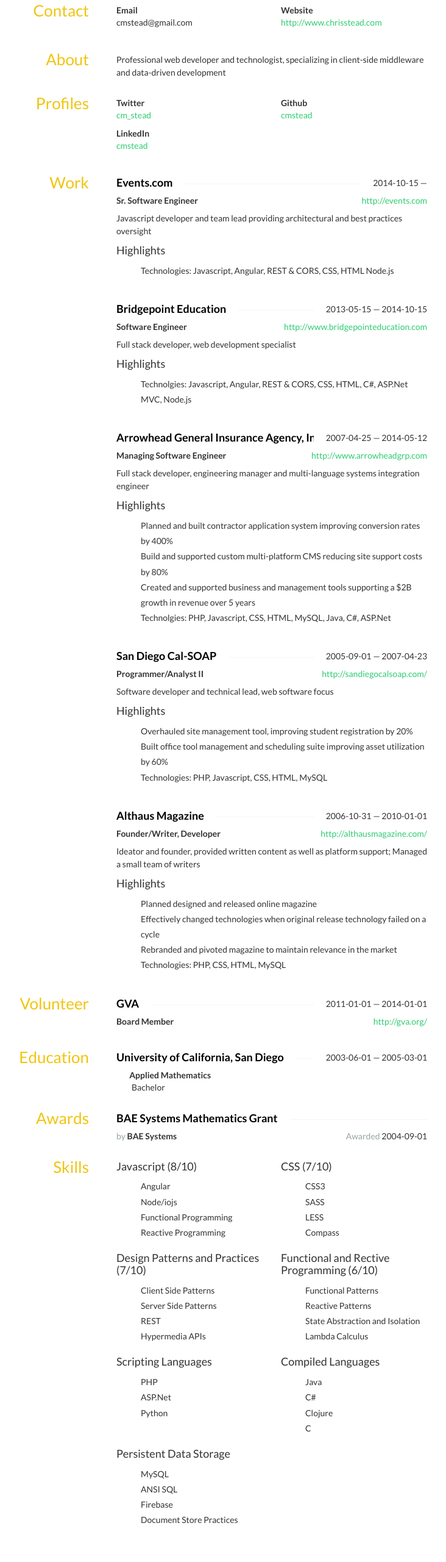
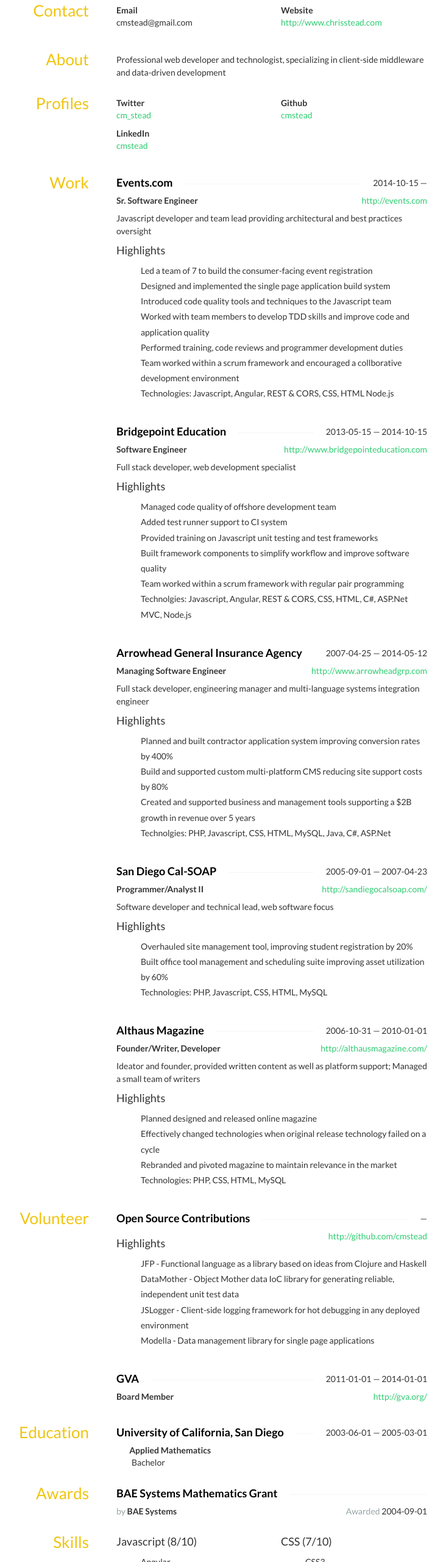
Before and after one commit to cmstead/resume, a website: page cstead-resume.html in a window 1280 px wide. Shown: the part 239-2800 px from the top of the page at 61% size, without its empty margins (284-1016 px from the left). Drawn offline with nearby package versions, Linux system fonts and the light colour scheme; some icons are missing.

Commit message:
Finished first pass.

```diff
--- a/cstead-resume.html
+++ b/cstead-resume.html
@@ -216,7 +216,7 @@
 			<div class="row">
 			<div class="col-sm-6">
 				<strong>Email</strong>
-				<div class="email"><a class="__cf_email__" href="/cdn-cgi/l/email-protection" data-cfemail="f3909e8087969297b3949e929a9fdd909c9e">[email&#160;protected]</a><script cf-hash='f9e31' type="text/javascript">
+				<div class="email"><a class="__cf_email__" href="/cdn-cgi/l/email-protection" data-cfemail="197a746a6d7c787d597e74787075377a7674">[email&#160;protected]</a><script cf-hash='f9e31' type="text/javascript">
 /* <![CDATA[ */!function(){try{var t="currentScript"in document?document.currentScript:function(){for(var t=document.getElementsByTagName("script"),e=t.length;e--;)if(t[e].getAttribute("cf-hash"))return t[e]}();if(t&&t.previousSibling){var e,r,n,i,c=t.previousSibling,a=c.getAttribute("data-cfemail");if(a){for(e="",r=parseInt(a.substr(0,2),16),n=2;a.length-n;n+=2)i=parseInt(a.substr(n,2),16)^r,e+=String.fromCharCode(i);e=document.createTextNode(e),c.parentNode.replaceChild(e,c)}}}catch(u){}}();/* ]]> */</script></div>
 			</div>
 			<div class="col-sm-6">
@@ -300,6 +300,12 @@
 				</div>
 				<h4>Highlights</h4>
 				<ul class="highlights">
+					<li class="bullet">Led a team of 7 to build the consumer-facing event registration</li>
+					<li class="bullet">Designed and implemented the single page application build system</li>
+					<li class="bullet">Introduced code quality tools and techniques to the Javascript team</li>
+					<li class="bullet">Worked with team members to develop TDD skills and improve code and application quality</li>
+					<li class="bullet">Performed training, code reviews and programmer development duties</li>
+					<li class="bullet">Team worked within a scrum framework and encouraged a collborative development environment</li>
 					<li class="bullet">Technologies: Javascript, Angular, REST &amp; CORS, CSS, HTML Node.js</li>
 				</ul>
 			</div>
@@ -321,12 +327,17 @@
 				</div>
 				<h4>Highlights</h4>
 				<ul class="highlights">
+					<li class="bullet">Managed code quality of offshore development team</li>
+					<li class="bullet">Added test runner support to CI system</li>
+					<li class="bullet">Provided training on Javascript unit testing and test frameworks</li>
+					<li class="bullet">Built framework components to simplify workflow and improve software quality</li>
+					<li class="bullet">Team worked within a scrum framework with regular pair programming</li>
 					<li class="bullet">Technolgies: Javascript, Angular, REST &amp; CORS, CSS, HTML, C#, ASP.Net MVC, Node.js</li>
 				</ul>
 			</div>
 			<div class="col-sm-12">
 				<h4 class="strike-through">
-					<span>Arrowhead General Insurance Agency, Inc.</span>
+					<span>Arrowhead General Insurance Agency</span>
 					<span class="date">
 						2007-04-25 — 2014-05-12
 					</span>
@@ -405,6 +416,24 @@
 		</aside>
 		<div class="col-sm-9">
 			<div class="row">
+			<div class="col-sm-12">
+				<h4 class="strike-through">
+					<span>Open Source Contributions</span>
+					<span class="date">
+						 —
+					</span>
+				</h4>
+				<div class="website pull-right">
+					<a href="http://github.com/cmstead">http://github.com/cmstead</a>
+				</div>
+				<h4>Highlights</h4>
+				<ul class="highlights">
+					<li class="bullet">JFP - Functional language as a library based on ideas from Clojure and Haskell</li>
+					<li class="bullet">DataMother - Object Mother data IoC library for generating reliable, independent unit test data</li>
+					<li class="bullet">JSLogger - Client-side logging framework for hot debugging in any deployed environment</li>
+					<li class="bullet">Modella - Data management library for single page applications</li>
+				</ul>
+			</div>
 			<div class="col-sm-12">
 				<h4 class="strike-through">
 					<span>GVA</span>
@@ -523,7 +552,7 @@
 			</div>
 			<div class="col-sm-6">
 				<div class="name">
-					<h4>Scripting Languages</h4>
+					<h4>Scripting Languages (Varied Experience)</h4>
 				</div>
 				<ul class="keywords">
 					<li>PHP</li>
@@ -533,7 +562,7 @@
 			</div>
 			<div class="col-sm-6">
 				<div class="name">
-					<h4>Compiled Languages</h4>
+					<h4>Compiled Languages (Varied Experience)</h4>
 				</div>
 				<ul class="keywords">
 					<li>Java</li>
@@ -544,7 +573,7 @@
 			</div>
 			<div class="col-sm-6">
 				<div class="name">
-					<h4>Persistent Data Storage</h4>
+					<h4>Persistent Data Storage (Varied Experience)</h4>
 				</div>
 				<ul class="keywords">
 					<li>MySQL</li>
```
Also changed, not shown: resume.json (+34 -11 lines).
